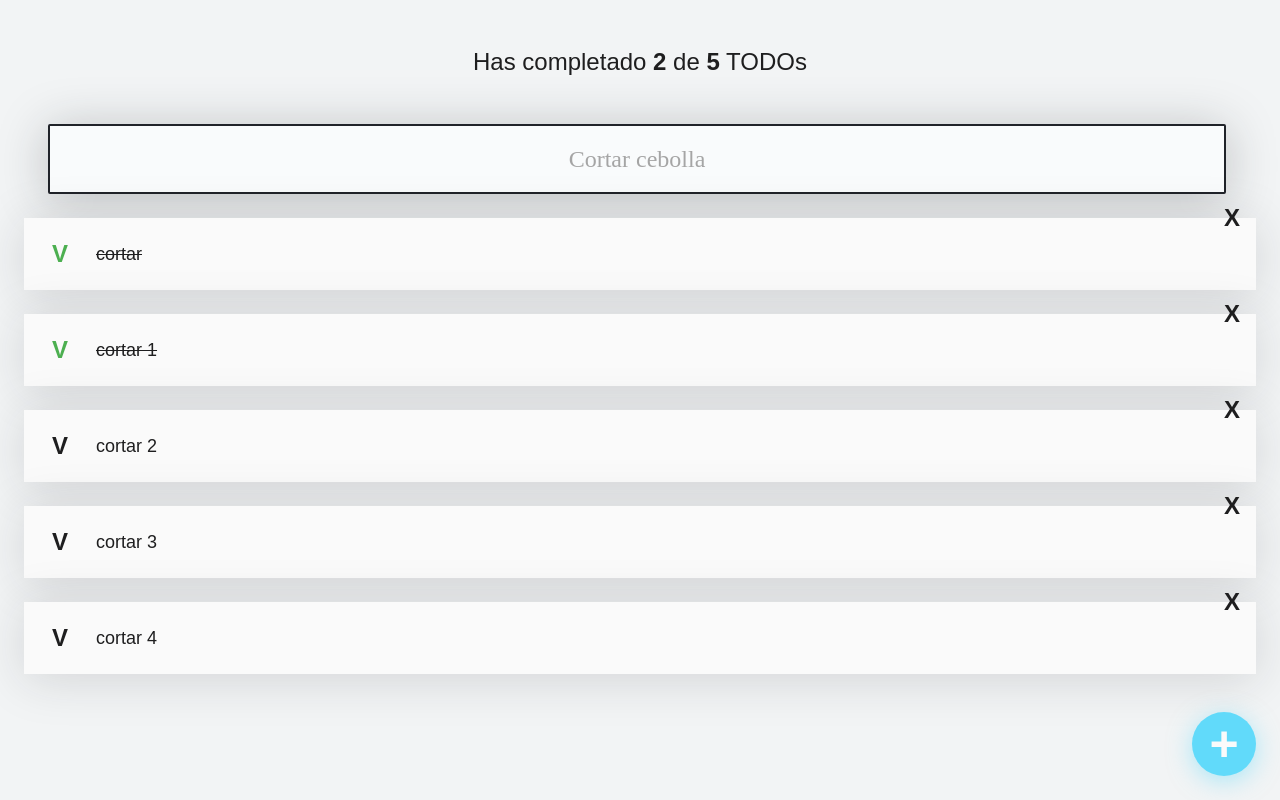
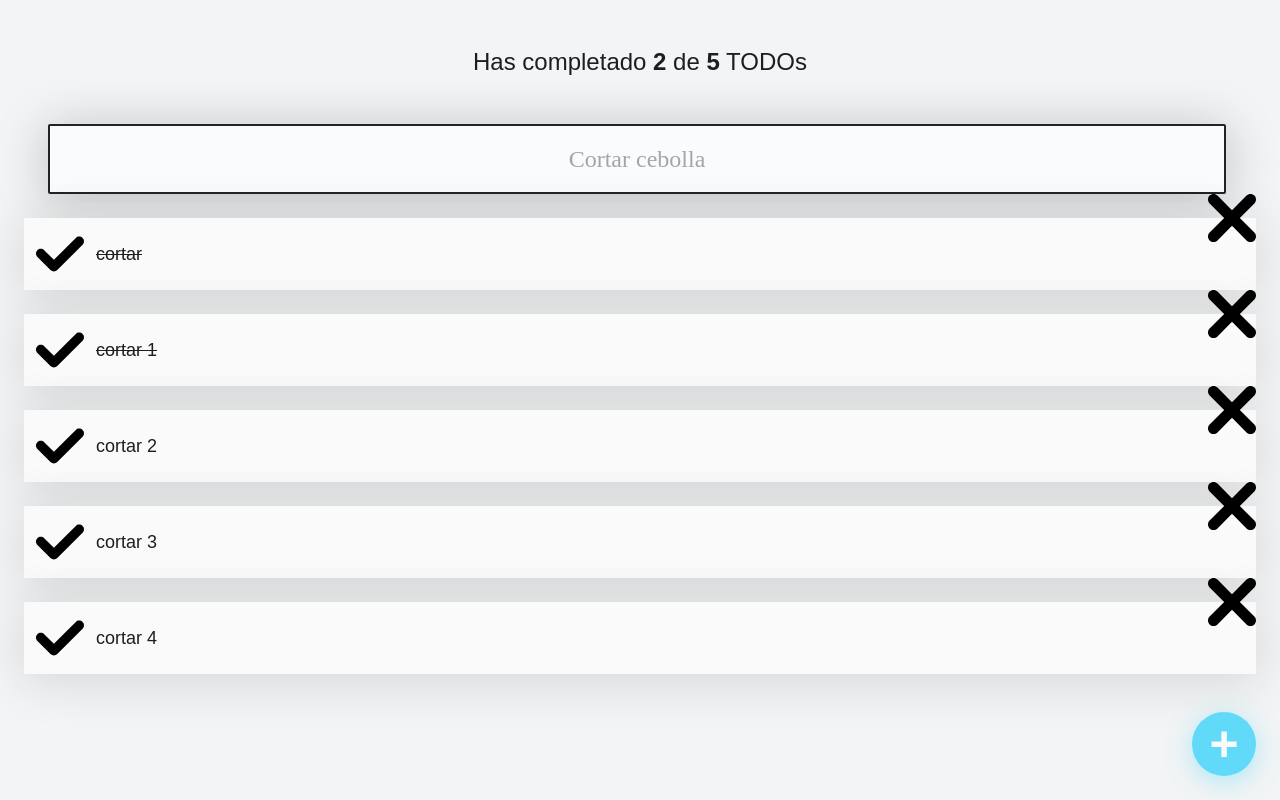
Before and after one commit to platzi/curso-react-intro, a React (Create React App) app: page / in a window 1280 px wide. Built offline with nearby package versions, Linux system fonts and the light colour scheme.

Commit message:
Clase 11

```diff
--- /dev/null
+++ b/src/CompleteIcon.js
@@ -0,0 +1,12 @@
+import { TodoIcon } from "./TodoIcon"
+
+function CompleteIcon(){
+    return (
+        <TodoIcon
+            type="check"
+            color="Green"
+        />
+    )
+}
+
+export {CompleteIcon}
--- /dev/null
+++ b/src/DeleteIcon.js
@@ -0,0 +1,13 @@
+import { TodoIcon } from "./TodoIcon"
+
+
+function DeleteIcon(){
+    return (
+    <TodoIcon
+        type="delete"
+        color="red"
+    />
+)
+}
+
+export {DeleteIcon}
--- /dev/null
+++ b/src/TodoIcon.js
@@ -0,0 +1,19 @@
+import {ReactComponent as CheckSVG} from "./check.svg"
+import {ReactComponent as DeleteSVG} from "./delete.svg"
+
+const iconTypes ={
+    "check": <CheckSVG/>,
+    "delete": <DeleteSVG/>,
+}
+
+function TodoIcon({type}){
+    return(
+        <spam
+            className={`Icon Icon-svg Icon-${type}`}
+        >
+            {iconTypes[type]}
+        </spam>
+    )
+}
+
+export {TodoIcon}
--- a/src/TodoItem.js
+++ b/src/TodoItem.js
@@ -1,22 +1,26 @@
 import './TodoItem.css';
+import {CompleteIcon} from "./CompleteIcon"
+import {DeleteIcon} from "./DeleteIcon"
 
 function TodoItem(props) {
     return (
         <li className="TodoItem">
-        <span
+          <CompleteIcon />
+        {/* <span
           className={`Icon Icon-check ${props.completed && "Icon-check--active"}`}
           onClick={props.onComplete}
           >
           V
-        </span>
+        </span> */}
         <p className={`TodoItem-p ${props.completed && "TodoItem-p--complete"}`}>
           {props.text}
         </p>
-        <span className="Icon Icon-delete"
+        <DeleteIcon />
+        {/* <span className="Icon Icon-delete"
           onClick={props.onDelete}
         >
           X
-        </span>
+        </span> */}
       </li>
     );
   }
```
Also changed, not shown: src/check.svg (added), src/delete.svg (added).
